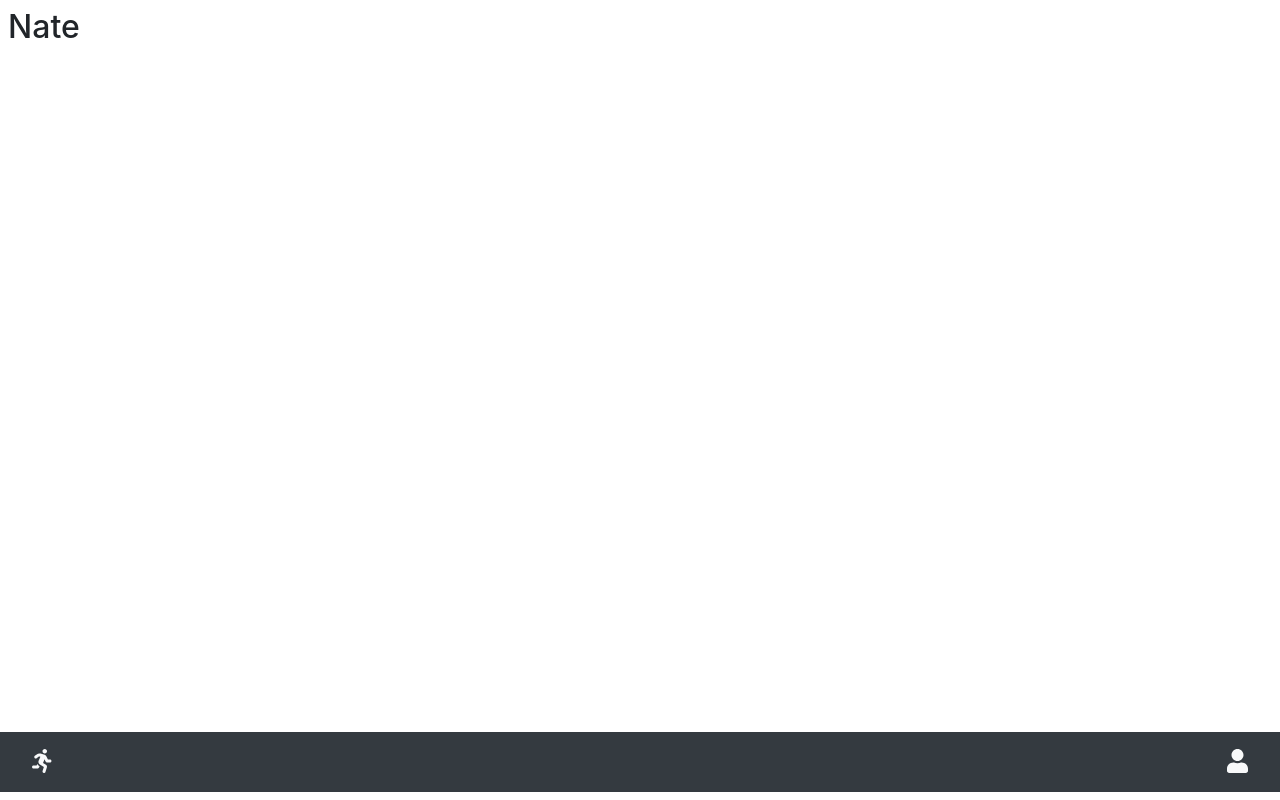
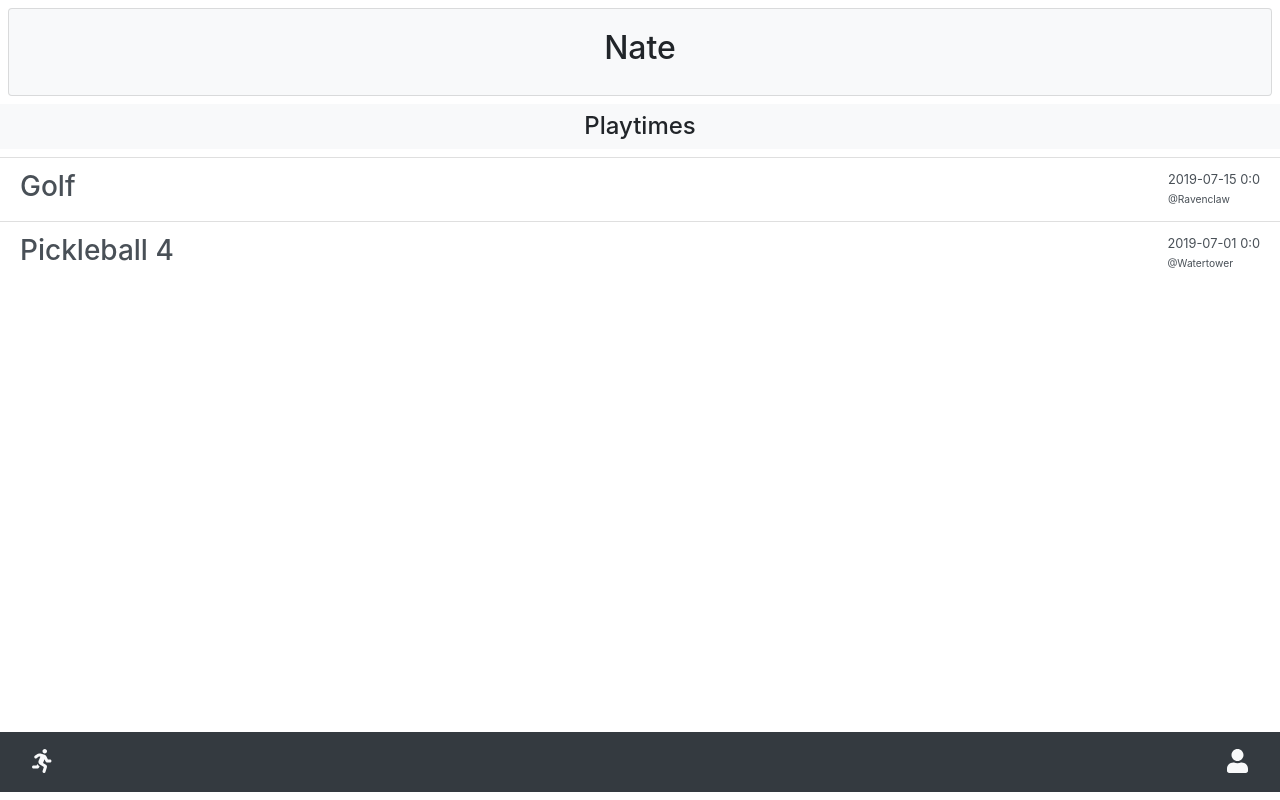
Before and after one commit to natedavisolds/awp-app, a React (Create React App) app: page /profile in a window 1280 px wide. Built offline with nearby package versions, Linux system fonts and the light colour scheme.

Commit message:
Added playtimes to profile - not sure that this makes sense

```diff
--- a/src/Data/Users.json
+++ b/src/Data/allUsers.json
@@ -1,5 +1,6 @@
 {
-  "1": {
+  "nate": {
+    "id": "1",
     "displayName": "Nate",
     "loginName": "nate",
     "confirmedPlaytimes": {
--- a/src/Profile/ProfileContainer.js
+++ b/src/Profile/ProfileContainer.js
@@ -1,16 +1,37 @@
-import React from 'react'
+import React, {useState,useEffect} from 'react'
 import {UserConsumer} from '../UserContext'
+import {PlaytimeConsumer} from '../PlaytimeContext'
 
-const ProfileContainer = ({user}) => {
+import PlaytimeList from '../Playtimes/PlaytimeList'
+
+const ProfileContainer = ({user={},allPlaytimes={}}) => {
+  const [filteredPlaytimes, setFilteredPlaytimes] = useState([])
+
+  useEffect(() => {
+    const confirmedPlaytimes = user.confirmedPlaytimes
+
+    if (typeof confirmedPlaytimes !== undefined) {
+      const playtimes = Object.values(confirmedPlaytimes).map((confirmedPlaytime) => {
+
+        return confirmedPlaytime["playtimeId"]
+      }).map((id) => {
+        return (id !== undefined ? allPlaytimes[id] : undefined)
+      }).filter((playtime) => { return typeof playtime !== undefined})
+
+      setFilteredPlaytimes(playtimes)
+    }
+  }, [user,allPlaytimes])
+
   return (
-    <div className="p-2">
-    { user ?
-      <p className="h2">{user.displayName}</p>
-      :
-      <p>Unknown</p>
-    }
+    <div>
+      <div className="card text-center bg-light m-2">
+        <p className="h2 card-body">{user.displayName}</p>
+      </div>
+
+      <h4 className="p-2 bg-light text-center">Playtimes</h4>
+      <PlaytimeList playtimes={filteredPlaytimes} />
     </div>
   )
 }
 
-export default UserConsumer(ProfileContainer)
+export default UserConsumer(PlaytimeConsumer(ProfileContainer))
--- a/src/UserContext.js
+++ b/src/UserContext.js
@@ -1,17 +1,40 @@
 import React, {useState,useEffect} from 'react'
-import Users from './Data/Users'
+import allUsers from './Data/allUsers.json'
+
+const UnauthorizedUser = {
+  "id": "0",
+  "displayName": "None",
+  "loginName": "",
+  "confirmedPlaytimes": {},
+  "authenticated": false,
+  "authorized": false
+}
 
 const findUser = (id) => {
-  return Users[id]
+  const candidate = allUsers[id]
+
+  if (candidate !== undefined) {
+    return Object.assign({},candidate, {
+      authenticated: true,
+      authorized: true
+    })
+  } else {
+    return UnauthorizedUser
+  }
 }
 
 const UserContext = React.createContext()
 
 export const UserProvider = (props) => {
-  const [user, setUser] = useState({})
+  const [user, setUser] = useState(UnauthorizedUser)
+
+  const login = (username) => {
+    const candidateUser = findUser(username)
+    setUser(candidateUser)
+  }
 
   useEffect(() => {
-    setUser(findUser("1"))
+    login("nate")
   },[])
 
   return (
```
